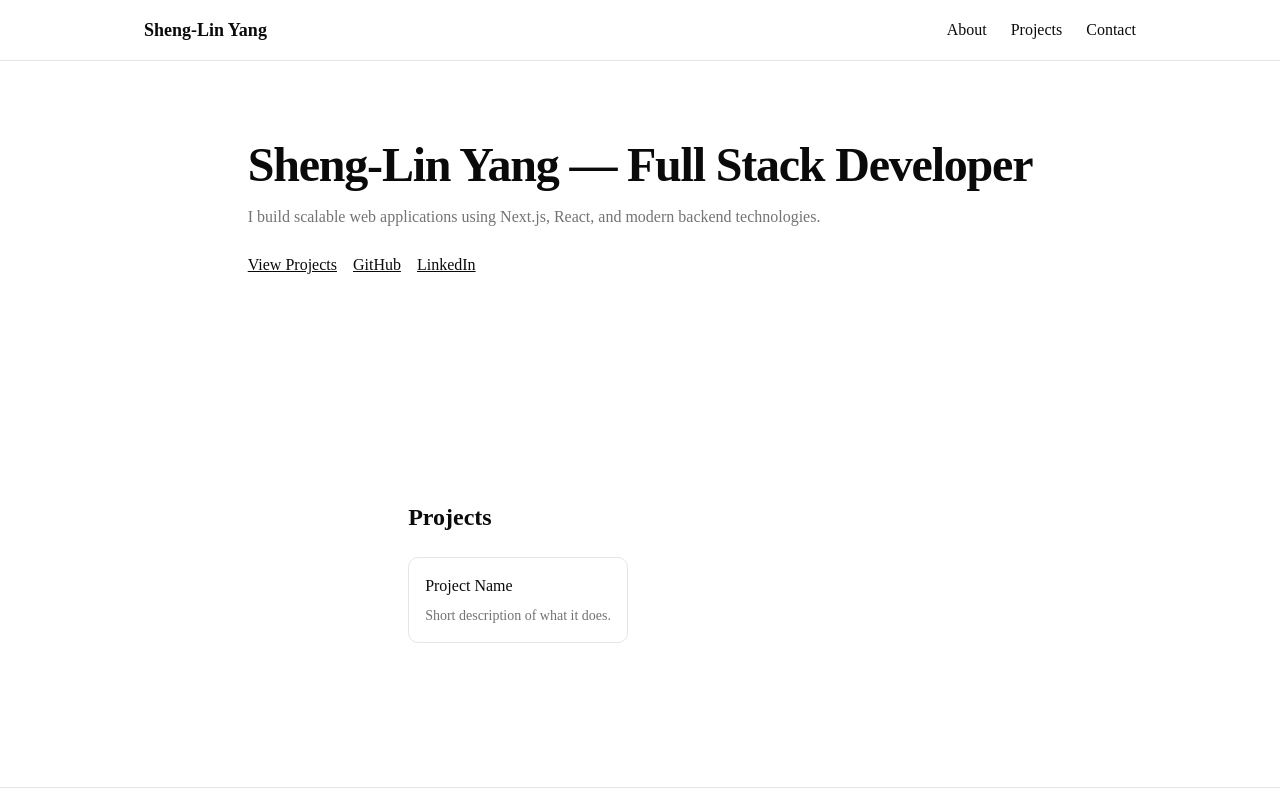
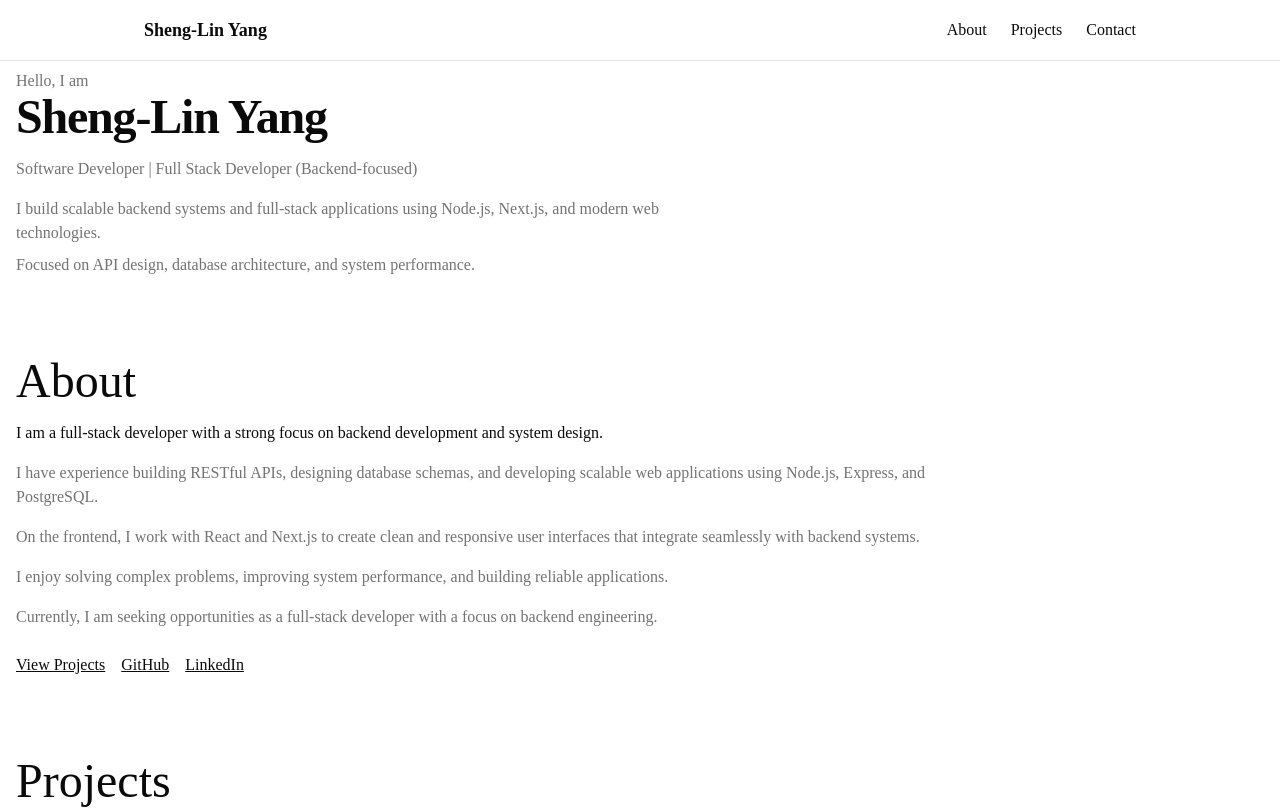
Before and after one commit to slyang08/yang-dev, a Next.js app: page / in a window 1280 px wide. Shown: the top 809 px of the page. Built offline with nearby package versions, Linux system fonts and the light colour scheme.

Commit message:
ui: improve content in pages (#10)

```diff
--- a/src/app/globals.css
+++ b/src/app/globals.css
@@ -128,3 +128,7 @@
     @apply font-sans;
   }
 }
+
+html {
+  scroll-behavior: smooth;
+}
--- a/src/app/layout.tsx
+++ b/src/app/layout.tsx
@@ -101,9 +101,9 @@ export default function RootLayout({
       <head>
         <meta name="viewport" content="width=device-width, initial-scale=1.0" />
       </head>
-      <body className="flex min-h-full flex-col">
+      <body className="flex min-h-screen flex-col">
         <Header />
-        {children}
+        <main className="flex-1">{children}</main>
 
         <Script
           id="person-jsonld"
@@ -120,12 +120,12 @@ export default function RootLayout({
               "@id": `${myDomain}/#person`,
               jobTitle: "Full Stack Developer",
               knowsAbout: [
-                "Next.js",
-                "React",
                 "TypeScript",
                 "Node.js",
                 "Express.js",
                 "Express",
+                "React",
+                "Next.js",
                 "Backend Development",
               ],
             }),
--- a/src/app/page.tsx
+++ b/src/app/page.tsx
@@ -5,10 +5,25 @@ import { Projects } from "@/features/projects";
 export default function Home() {
   return (
     <>
-      <section id="about" className="mx-auto max-w-5xl px-4 py-20">
+      <section id="hero" className="mb-20 max-w-5xl px-4">
+        <p className="text-muted-foreground mt-2 max-w-2xl">Hello, I am</p>
+        <h1 className="text-4xl font-bold tracking-tight md:text-5xl">Sheng-Lin Yang</h1>
+        <p className="text-muted-foreground mt-4 max-w-2xl">
+          Software Developer | Full Stack Developer (Backend-focused)
+        </p>
+        <p className="text-muted-foreground mt-4 max-w-2xl">
+          I build scalable backend systems and full-stack applications using Node.js, Next.js, and
+          modern web technologies.
+        </p>
+
+        <p className="text-muted-foreground mt-2 max-w-2xl">
+          Focused on API design, database architecture, and system performance.
+        </p>
+      </section>
+      <section id="about" className="mb-20 max-w-5xl px-4">
         <About />
       </section>
-      <section id="projects" className="mx-auto max-w-5xl px-4 py-20">
+      <section id="projects" className="mb-20 max-w-5xl px-4">
         <Projects />
       </section>
     </>
--- a/src/components/ui/footer/Footer.tsx
+++ b/src/components/ui/footer/Footer.tsx
@@ -3,14 +3,15 @@ import Link from "next/link";
 
 export function Footer() {
   return (
-    <footer className="border-t py-10">
+    <footer className="mt-10 border-t py-10">
       <div className="mx-auto flex max-w-5xl flex-col gap-4 px-4 md:flex-row md:justify-between">
         <div>
           <p className="font-semibold">Sheng-Lin Yang</p>
-          <p className="text-muted-foreground text-sm">Full Stack Developer</p>
+          <p className="text-muted-foreground text-sm">Software Developer | Full Stack Developer</p>
         </div>
 
         <div className="flex gap-4">
+          <Link href="mailto:slyang8008@gmail.com">Email</Link>
           <Link href="https://github.com/slyang08">GitHub</Link>
           <Link href="https://linkedin.com/in/slyang08">LinkedIn</Link>
         </div>
--- a/src/features/about/About.tsx
+++ b/src/features/about/About.tsx
@@ -4,13 +4,32 @@ import Link from "next/link";
 export function About() {
   return (
     <>
-      <h1 className="text-4xl font-bold tracking-tight md:text-5xl">
-        Sheng-Lin Yang — Full Stack Developer
-      </h1>
+      <div className="space-y-4">
+        <h1 className="text-5xl">About</h1>
+        <p>
+          I am a full-stack developer with a strong focus on backend development and system design.
+        </p>
 
-      <p className="text-muted-foreground mt-4 max-w-2xl">
-        I build scalable web applications using Next.js, React, and modern backend technologies.
-      </p>
+        <p className="text-muted-foreground">
+          I have experience building RESTful APIs, designing database schemas, and developing
+          scalable web applications using Node.js, Express, and PostgreSQL.
+        </p>
+
+        <p className="text-muted-foreground">
+          On the frontend, I work with React and Next.js to create clean and responsive user
+          interfaces that integrate seamlessly with backend systems.
+        </p>
+
+        <p className="text-muted-foreground">
+          I enjoy solving complex problems, improving system performance, and building reliable
+          applications.
+        </p>
+
+        <p className="text-muted-foreground">
+          Currently, I am seeking opportunities as a full-stack developer with a focus on backend
+          engineering.
+        </p>
+      </div>
 
       <div className="mt-6 flex gap-4">
         <Link href="#projects" className="underline">
--- a/src/features/projects/Projects.tsx
+++ b/src/features/projects/Projects.tsx
@@ -2,8 +2,8 @@
 
 export function Projects() {
   return (
-    <section id="projects" className="mx-auto max-w-5xl px-4 py-16">
-      <h2 className="text-2xl font-semibold">Projects</h2>
+    <>
+      <h1 className="text-5xl">Projects</h1>
 
       <div className="mt-6 grid gap-6 md:grid-cols-2">
         <div className="rounded-lg border p-4">
@@ -11,6 +11,6 @@ export function Projects() {
           <p className="text-muted-foreground mt-2 text-sm">Short description of what it does.</p>
         </div>
       </div>
-    </section>
+    </>
   );
 }
```
